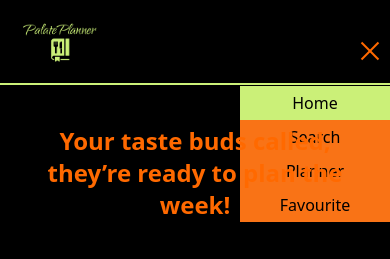
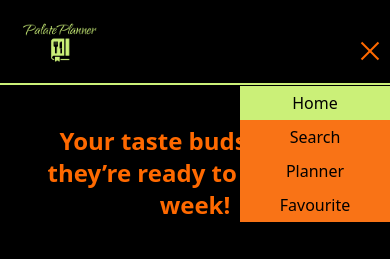
Before and after one commit to Lwazi-Masondo/alx-fe-capstone-project, a React (Vite) app in the folder recipe-finder-app/: page / in a window 390 px wide. Both pictures are taken after a click on the button 370 px from the left and 52 px from the top of the page. Shown: the top 259 px of the page. Built offline with nearby package versions, Linux system fonts and the light colour scheme.

Commit message:
Bugfix: Navigation menu

```diff
--- a/recipe-finder-app/src/components/Nav.jsx
+++ b/recipe-finder-app/src/components/Nav.jsx
@@ -71,7 +71,7 @@ function Nav() {
 
         {/* Mobile Dropdown menu */}
         <div
-          className={`md:hidden overflow-hidden transition-all duration-300 ease-in-out flex flex-col bg-lime-200  mt-2.5 ${
+          className={`md:hidden overflow-hidden transition-all duration-300 ease-in-out flex flex-col bg-lime-200  mt-2.5 z-10 ${
             isOpen
               ? "max-h-60 opacity-100 "
               : "max-h-0 opacity-0 translate-x-25"
```
